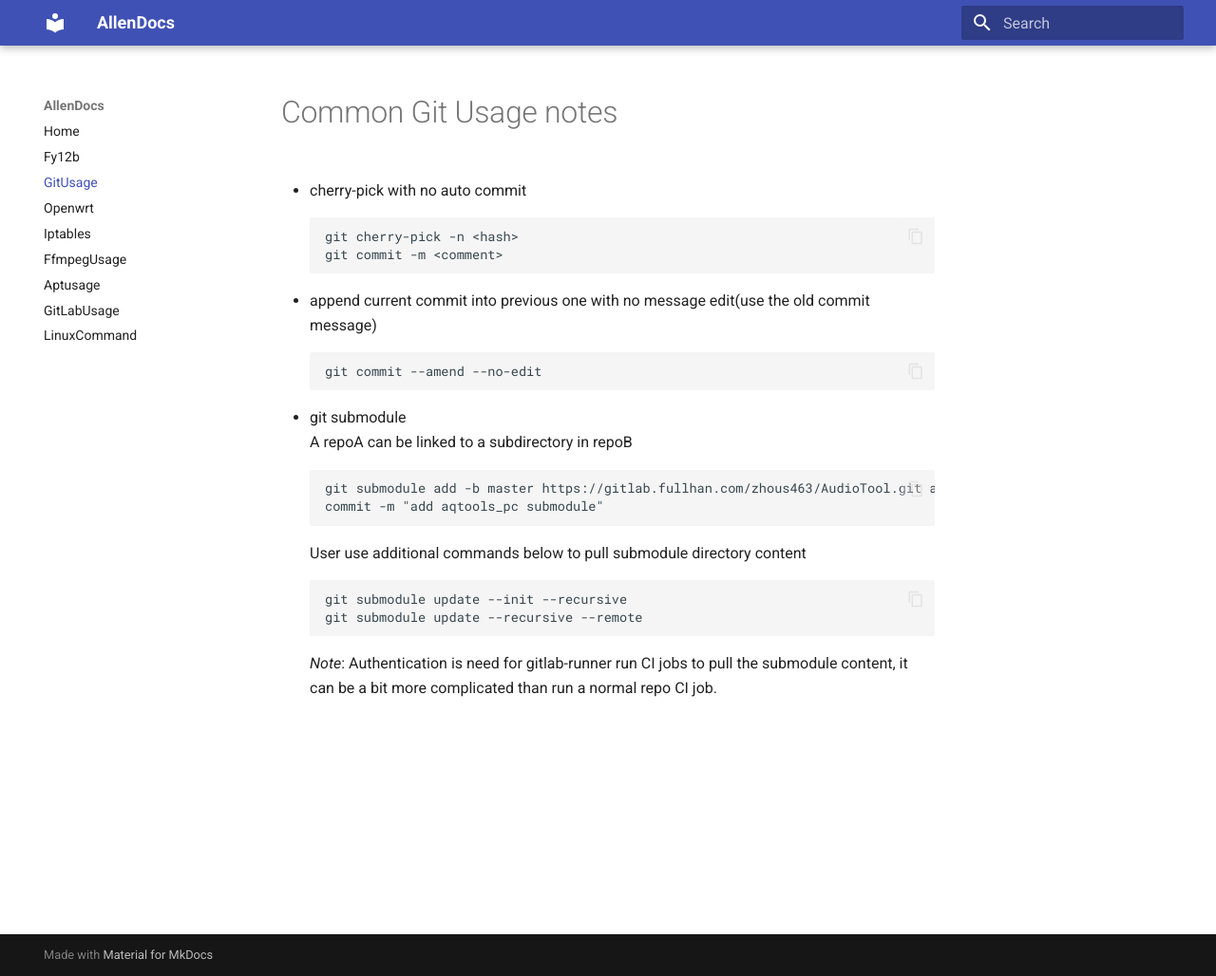
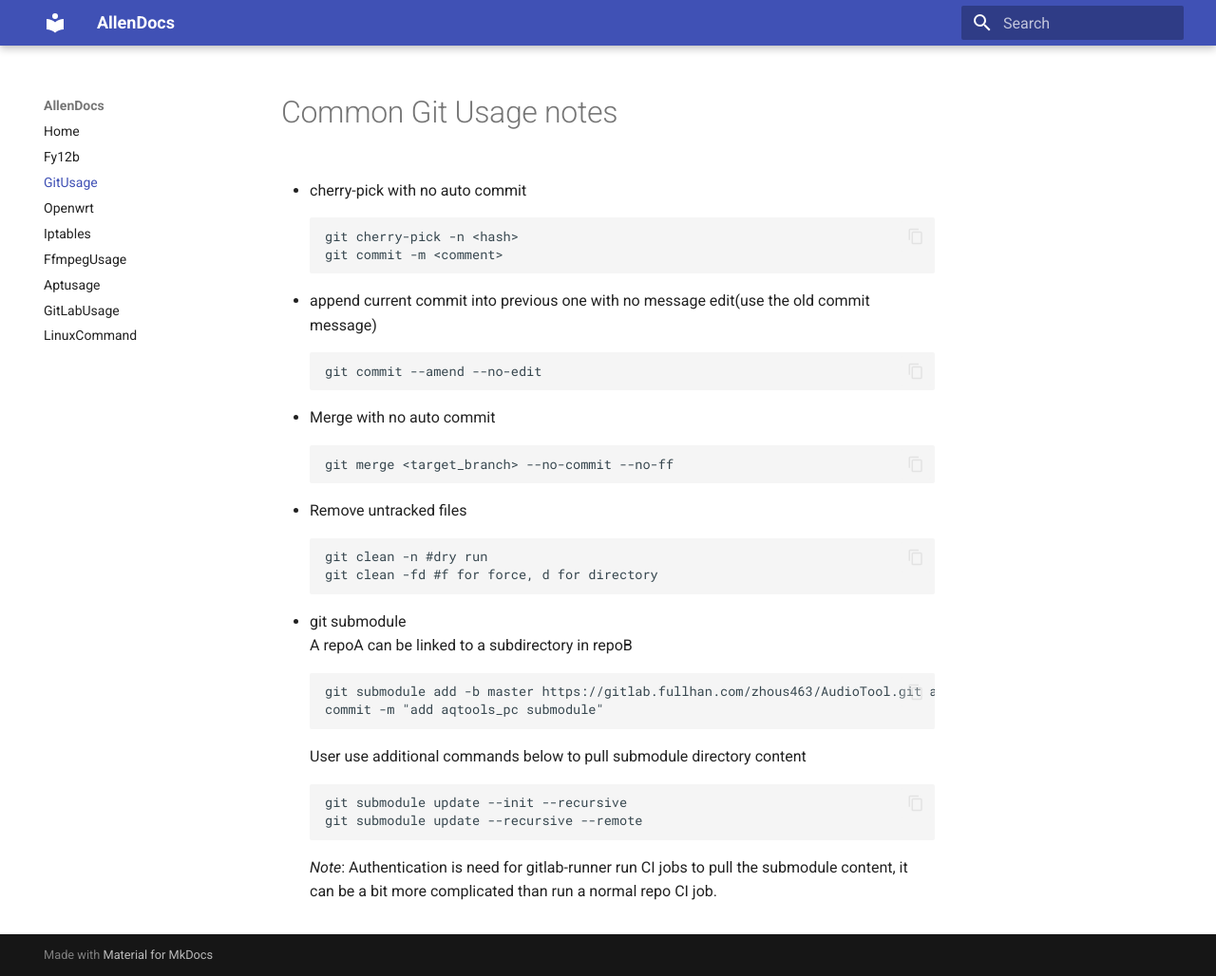
Before and after one commit to Ordinary-Capability/mydoc, an MkDocs documentation site: the page built from docs/gitusage.md, in a window 1280 px wide and 1028 px high. Shown: the whole window at 95% size. Built offline with MkDocs 1.6.1 and Material for MkDocs 9.7.7, drawn with Linux system fonts in a browser that asks for light colours.

Commit message:
Update gitusage.md

````diff
--- a/docs/gitusage.md
+++ b/docs/gitusage.md
@@ -9,6 +9,17 @@ git commit -m <comment>
 - append current commit into previous one with no message edit(use the old commit message)
 ```
 git commit --amend --no-edit
+```
+
+- Merge with no auto commit
+```
+git merge <target_branch> --no-commit --no-ff
+```
+
+- Remove untracked files
+```
+git clean -n #dry run
+git clean -fd #f for force, d for directory
 ```
 
 - git submodule
````
